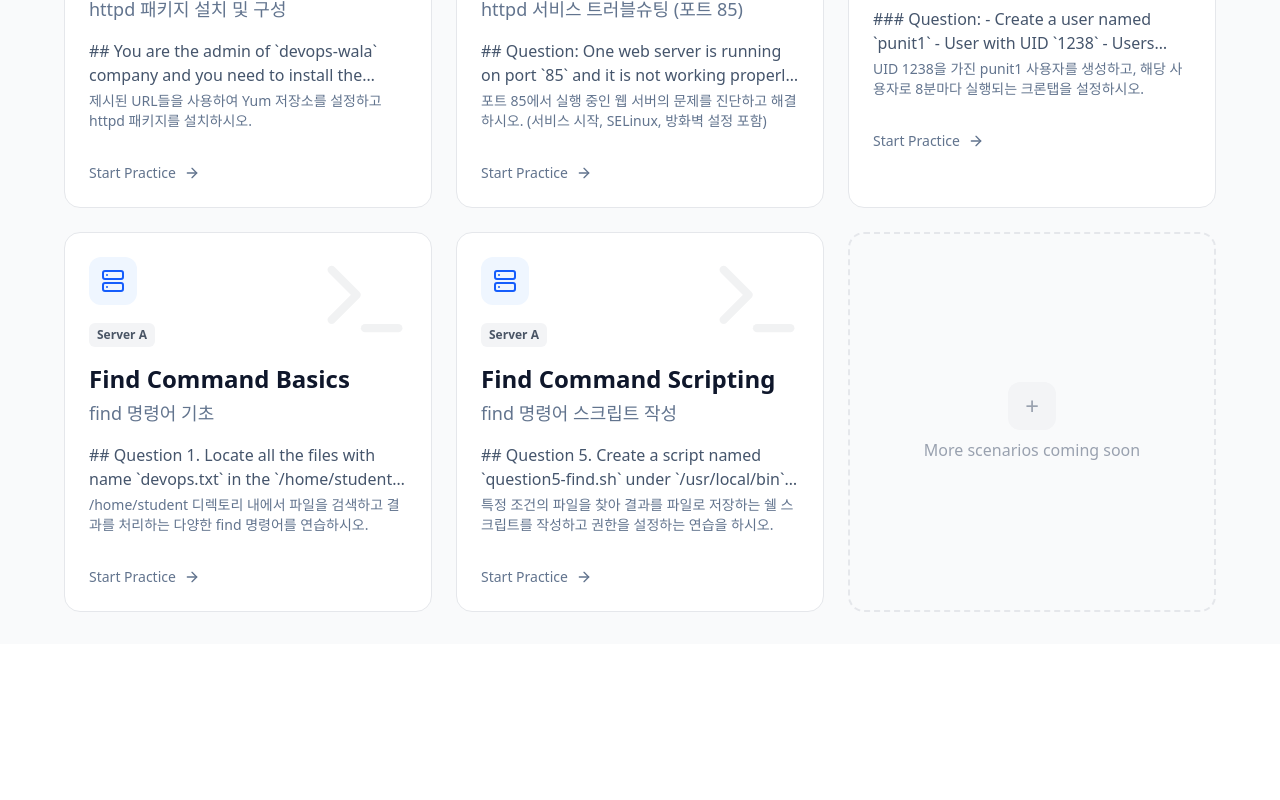
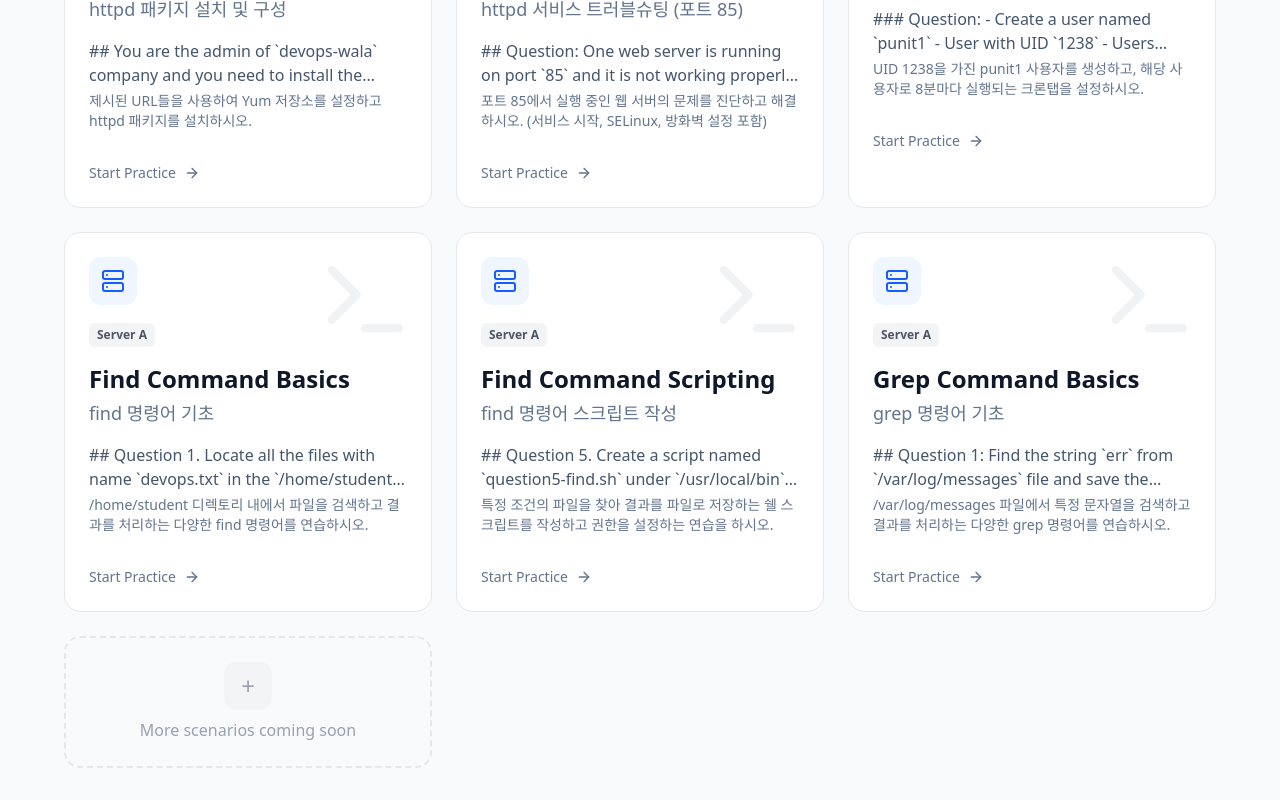
Before and after one commit to tacowasabii/RHCSA, a React (Vite) app: page / in a window 1280 px wide. Shown: the part 832-1632 px from the top of the page. Before the commit the page ends 1476 px from the top, so only its background shows below. Built offline with nearby package versions, Linux system fonts and the light colour scheme.

Commit message:
feat: 5. grep_command

```diff
--- a/src/data/problems.ts
+++ b/src/data/problems.ts
@@ -475,5 +475,56 @@ gpgcheck = false`
         command: 'cat /root/question6-find-output'
       }
     ]
+  },
+  {
+    id: 'grep-command-basics',
+    category: 'Server A',
+    title: 'Grep Command Basics',
+    titleKo: 'grep 명령어 기초',
+    description: `## Question 1: Find the string \`err\` from \`/var/log/messages\` file and save the output in the \`/root/err.log\` file.
+
+## Question 2: Find all lines that do NOT contain the string \`warning\` in \`/var/log/messages\`.
+
+## Question 3: Find the string \`err\` case-insensitively (e.g., \`err\`, \`ERR\`, \`Err\`) from \`/var/log/messages\` and save in \`/root/err.log\`.
+
+## Question 4: Find the string \`err\` along with line number from \`/var/log/messages\` and save in \`/root/err.log\`.`,
+    descriptionKo: '/var/log/messages 파일에서 특정 문자열을 검색하고 결과를 처리하는 다양한 grep 명령어를 연습하시오.',
+    scenarios: [
+      'File to search: /var/log/messages',
+      'Target string: err',
+      'Output path: /root/err.log'
+    ],
+    steps: [
+      {
+        id: 1,
+        instruction: 'Find "err" in /var/log/messages and save to /root/err.log',
+        instructionKo: '/var/log/messages에서 "err"를 찾아 /root/err.log에 저장하시오.',
+        command: 'grep "err" /var/log/messages > /root/err.log'
+      },
+      {
+        id: 2,
+        instruction: 'Find lines NOT containing "warning" in /var/log/messages',
+        instructionKo: '/var/log/messages에서 "warning"이 포함되지 않은 행들을 찾으시오.',
+        command: 'grep -v "warning" /var/log/messages'
+      },
+      {
+        id: 3,
+        instruction: 'Find "err" case-insensitively in /var/log/messages and save to /root/err.log',
+        instructionKo: '/var/log/messages에서 대소문자 구분 없이 "err"를 찾아 /root/err.log에 저장하시오.',
+        command: 'grep -i "err" /var/log/messages > /root/err.log'
+      },
+      {
+        id: 4,
+        instruction: 'Find "err" with line numbers in /var/log/messages and save to /root/err.log',
+        instructionKo: '/var/log/messages에서 행 번호와 함께 "err"를 찾아 /root/err.log에 저장하시오.',
+        command: 'grep -n "err" /var/log/messages > /root/err.log'
+      },
+      {
+        id: 5,
+        instruction: 'Verify the output file',
+        instructionKo: '생성된 결과 파일을 확인하시오.',
+        command: 'cat /root/err.log'
+      }
+    ]
   }
 ];
```
